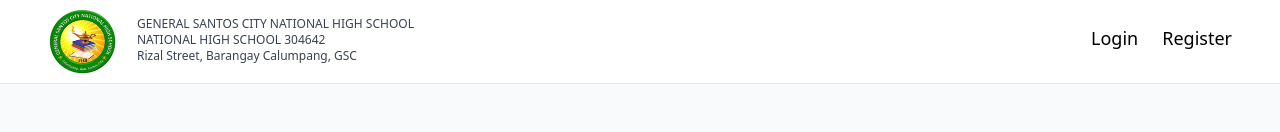
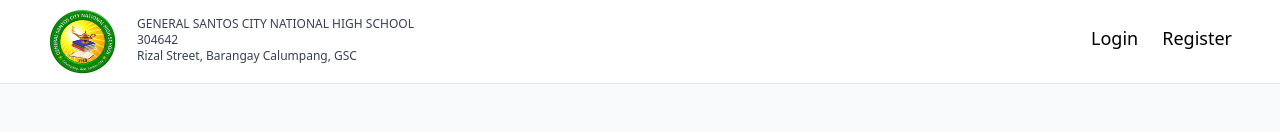
Before and after one commit to cur1ousFranz/QCBASNS-MERN, a React (Create React App) app in the folder client/: page /login in a window 1280 px wide. Shown: the top 132 px of the page. Built offline with nearby package versions, Linux system fonts and the light colour scheme.

Commit message:
update navbar / sms log

```diff
--- a/client/src/components/layouts/Navbar.jsx
+++ b/client/src/components/layouts/Navbar.jsx
@@ -81,7 +81,7 @@ export default function Navbar() {
         </Link>
         <div className="hidden mt-2 -ml-12 text-gray-700 md:block">
           <p className="text-xs">GENERAL SANTOS CITY NATIONAL HIGH SCHOOL</p>
-          <p className="text-xs">NATIONAL HIGH SCHOOL 304642</p>
+          <p className="text-xs">304642</p>
           <p className="text-xs">Rizal Street, Barangay Calumpang, GSC </p>
         </div>
       </div>
```
Also changed, not shown: 1 other file (tests, documents, lock files or other folders).
